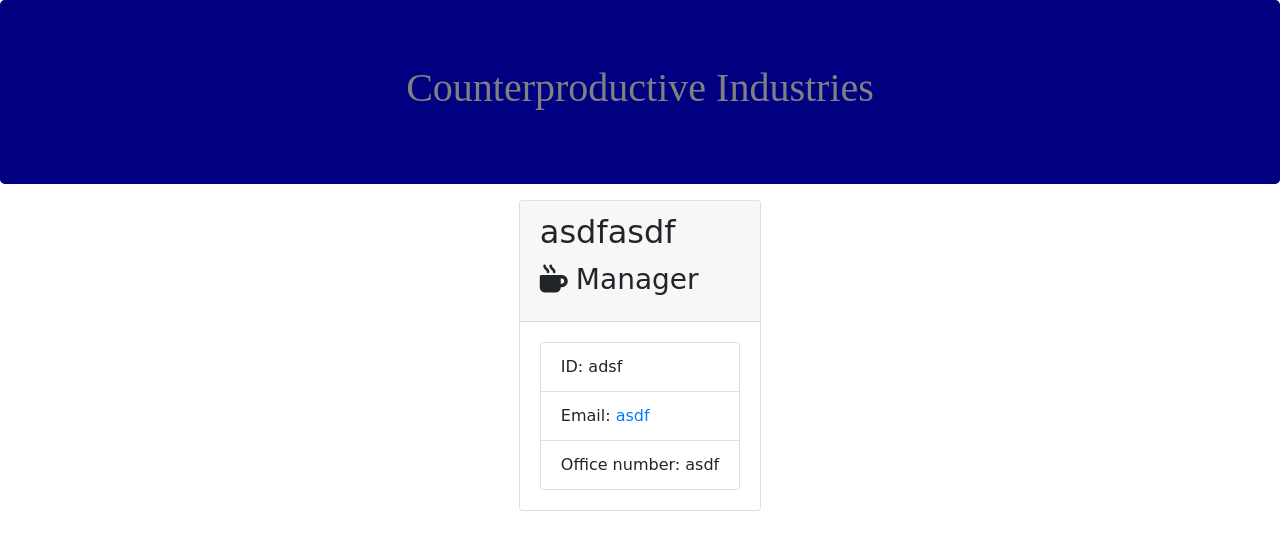
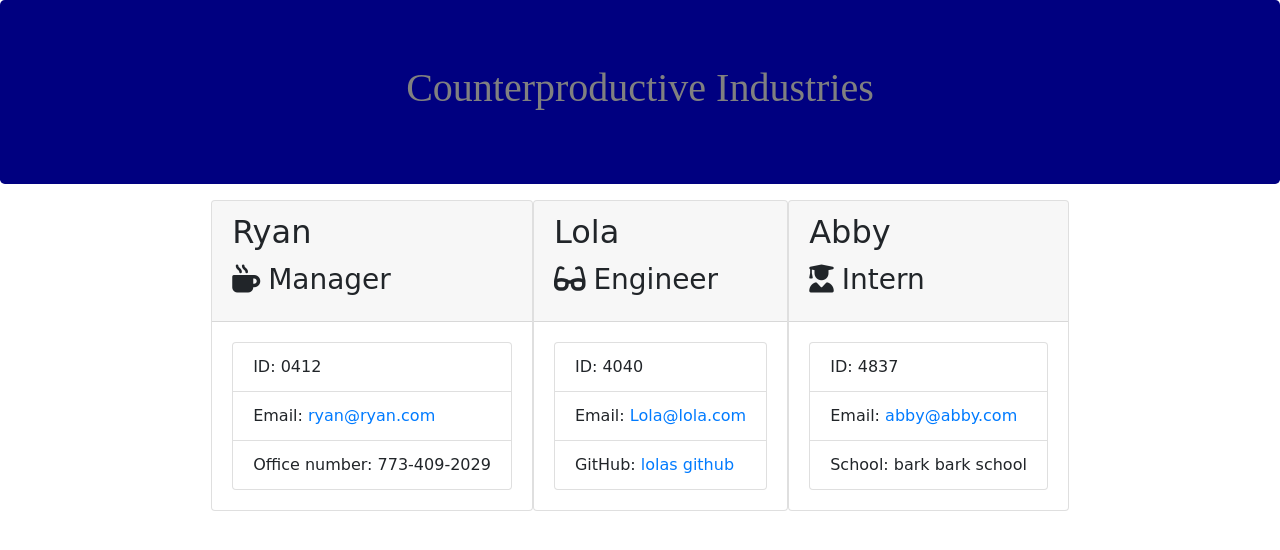
Before and after one commit to ryanpburnett/team-profile-generator, a website: page output/team.html in a window 1280 px wide. Drawn offline with nearby package versions, Linux system fonts and the light colour scheme; a web font is replaced by a local one.

```diff
--- a/output/team.html
+++ b/output/team.html
@@ -26,14 +26,40 @@
             <div class="team-area col-12 d-flex justify-content-center">
                 <div class="card employee-card">
     <div class="card-header">
-        <h2 class="card-title">asdfasdf</h2>
+        <h2 class="card-title">Ryan</h2>
         <h3 class="card-title"><i class="fas fa-mug-hot mr-2"></i>Manager</h3>
     </div>
     <div class="card-body">
         <ul class="list-group">
-            <li class="list-group-item">ID: adsf</li>
-            <li class="list-group-item">Email: <a href="mailto:asdf">asdf</a></li>
-            <li class="list-group-item">Office number: asdf</li>
+            <li class="list-group-item">ID: 0412</li>
+            <li class="list-group-item">Email: <a href="mailto:ryan@ryan.com">ryan@ryan.com</a></li>
+            <li class="list-group-item">Office number: 773-409-2029</li>
+        </ul>
+    </div>
+</div>
+<div class="card employee-card">
+    <div class="card-header">
+        <h2 class="card-title">Lola</h2>
+        <h3 class="card-title"><i class="fas fa-glasses mr-2"></i>Engineer</h3>
+    </div>
+    <div class="card-body">
+        <ul class="list-group">
+            <li class="list-group-item">ID: 4040</li>
+            <li class="list-group-item">Email: <a href="mailto:Lola@lola.com">Lola@lola.com</a></li>
+            <li class="list-group-item">GitHub: <a href="https://github.com/lolas github" target="_blank" rel="noopener noreferrer">lolas github</a></li>
+        </ul>
+    </div>
+</div>
+<div class="card employee-card">
+    <div class="card-header">
+        <h2 class="card-title">Abby</h2>
+        <h3 class="card-title"><i class="fas fa-user-graduate mr-2"></i>Intern</h3>
+    </div>
+    <div class="card-body">
+        <ul class="list-group">
+            <li class="list-group-item">ID: 4837</li>
+            <li class="list-group-item">Email: <a href="mailto:abby@abby.com">abby@abby.com</a></li>
+            <li class="list-group-item">School: bark bark school</li>
         </ul>
     </div>
 </div>
```
Also changed, not shown: README.md.
